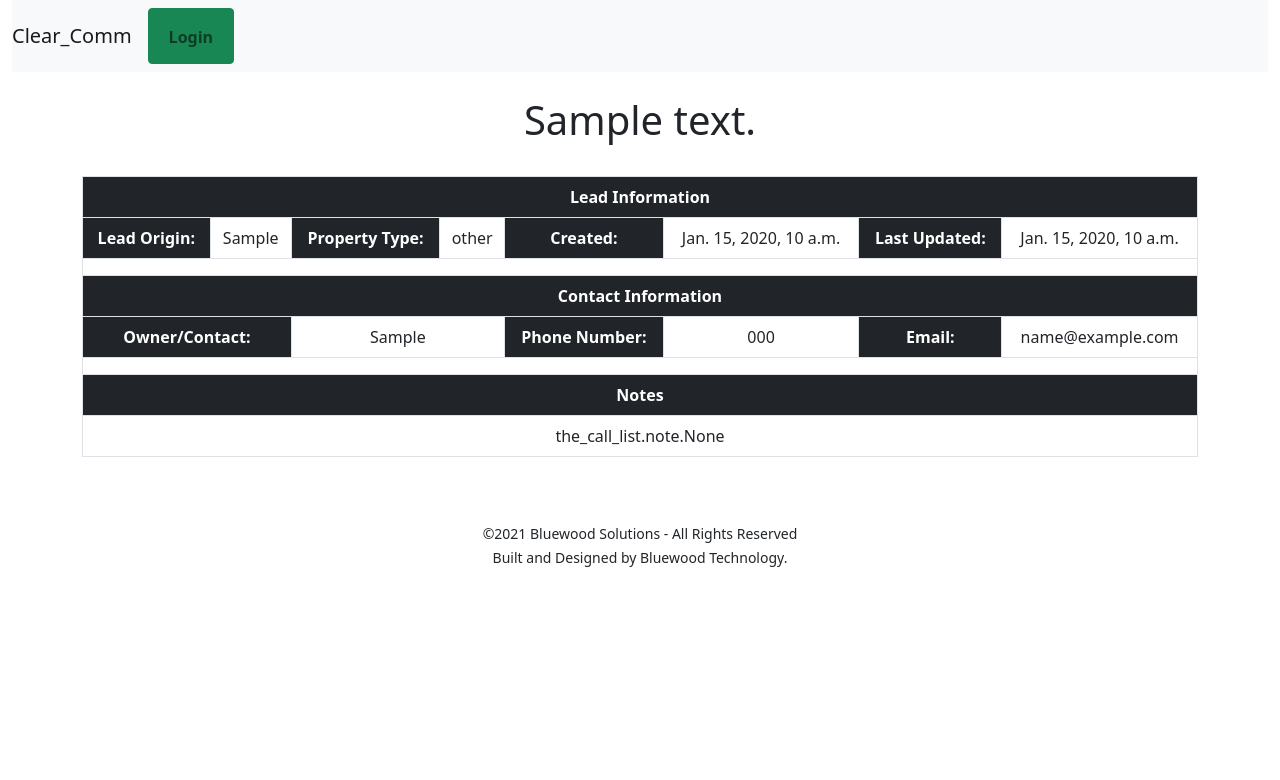
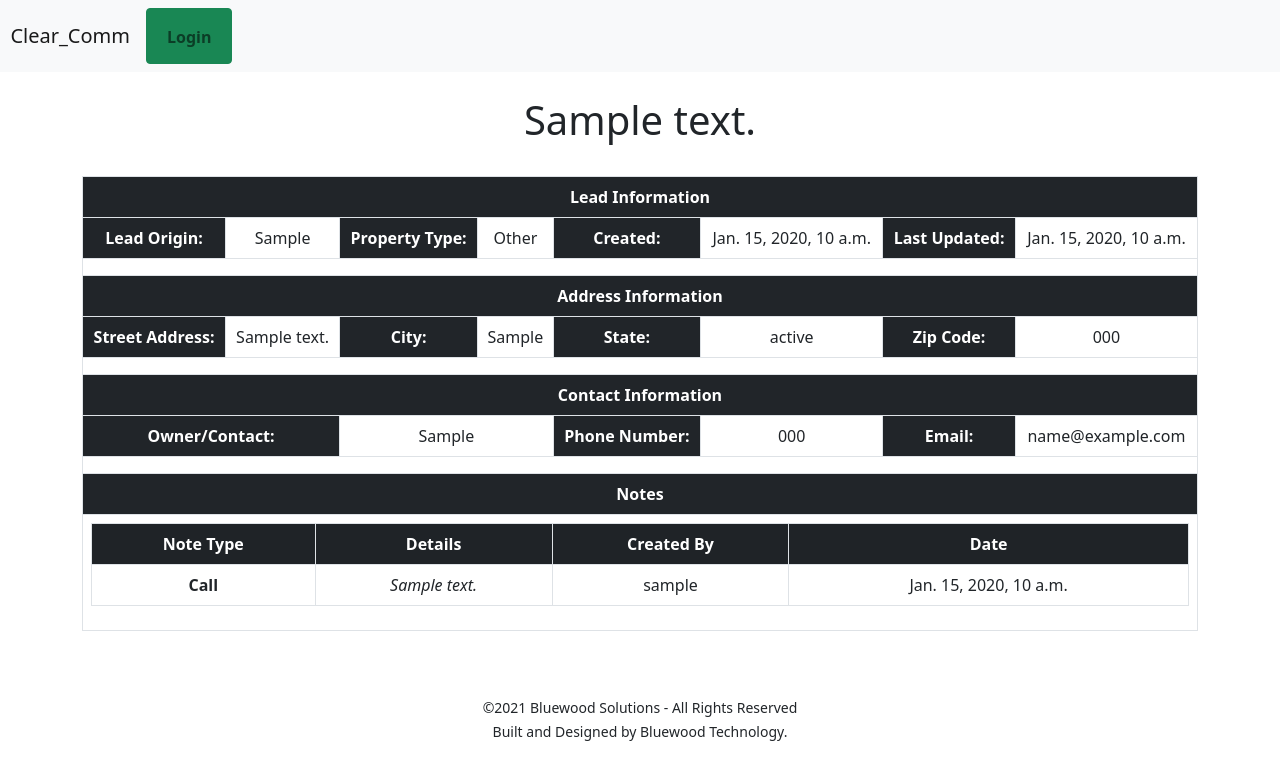
Before and after one commit to SamCrabtree/Clear_Comm, a Django app: page /lead/1 in a window 1280 px wide. Shown: the top 780 px of the page. Run offline with Django 3.2, Linux system fonts and the light colour scheme; tables that the repository leaves empty hold one stand-in row (values such as "Sample post").

Commit message:
Major Logistic Update
Created Note Framework and template layouts.

```diff
--- a/clear_comm/the_call_list/models.py
+++ b/clear_comm/the_call_list/models.py
@@ -2,56 +2,60 @@ from django.db import models
 from django.contrib.auth.models import User
 
 TYPE_CHOICES = (
-    ('other' , 'OTHER'),
-    ('single family' , 'SINGLE FAMILY'),
-    ('commercial', 'COMMERCIAL'),
-    ('duplex', 'DUPLEX' ),
-    ('triplex' , 'TRIPLEX'),
-    ('multiplex', 'MULTIPLEX' ),
-    ('lot/land', 'LOT/LAND' ),
+    ('Other' , 'OTHER'),
+    ('Single Family' , 'SINGLE FAMILY'),
+    ('Commercial', 'COMMERCIAL'),
+    ('Duplex', 'DUPLEX' ),
+    ('Triplex' , 'TRIPLEX'),
+    ('Multiplex', 'MULTIPLEX' ),
+    ('Lot/Land', 'LOT/LAND' ),
 )
 
 STATUS_CHOICES = (
-    ('cold' , 'COLD'),
-    ('in contact', 'IN CONTACT'),
-    ('appointment set', 'APPOINTMENT SET' ),
-    ('offer made' , 'OFFER MADE')
+    ('Cold' , 'COLD'),
+    ('In Contact', 'IN CONTACT'),
+    ('Appointment Set', 'APPOINTMENT SET' ),
+    ('Offer Made' , 'OFFER MADE')
 )
 
 NOTE_CHOICES = (
-    ('call' , 'CALL'),
-    ('text', 'TEXT'),
-    ('email', 'EMAIL' ),
-    ('internal note' , 'INTERNAL NOTE'),
-    ('offer', 'OFFER'),
-    ('bad number', 'BAD NUMBER'),
-    ('bad email', 'BAD EMAIL'),
-    ('do not contact', 'DO NOT CONTACT')
+    ('Call' , 'CALL'),
+    ('Text', 'TEXT'),
+    ('Email', 'EMAIL' ),
+    ('Internal Note' , 'INTERNAL NOTE'),
+    ('Offer', 'OFFER'),
+    ('Voicemail', 'VOICEMAIL'),
+    ('Bad Number', 'BAD NUMBER'),
+    ('Bad Email', 'BAD EMAIL'),
+    ('Do Not Contact', 'DO NOT CONTACT')
 )
 
 class property(models.Model):
     address = models.CharField(max_length=500)
-    property_type = models.CharField(max_length=500, choices=TYPE_CHOICES, default='other')
+    city = models.CharField(max_length=50)
+    state = models.CharField(max_length=2)
+    zip_code = models.CharField(max_length=12)
+    property_type = models.CharField(max_length=500, choices=TYPE_CHOICES, default='Other')
     contact = models.CharField(max_length=500)
     phone = models.CharField(max_length=11)
     origin = models.CharField(max_length=40)
     email = models.EmailField(max_length=99)
-    status = models.CharField(max_length=500, choices=STATUS_CHOICES, default='cold')
+    status = models.CharField(max_length=500, choices=STATUS_CHOICES, default='Cold')
     creator = models.ForeignKey(User, on_delete=models.CASCADE)
     created = models.DateTimeField(auto_now_add=True)
     updated = models.DateTimeField(auto_now=True)
-    notes = {}
+
 
     def __str__(self):
-        return self.address + ' | ' + self.status
+        return self.address
 
 class note(models.Model):
-    Property = models.ForeignKey(property, related_name='notes', on_delete=models.CASCADE)
-    note_type = models.CharField(max_length=500, choices=NOTE_CHOICES, default='internal note')
+    Property = models.ForeignKey(property, related_name="notes",on_delete=models.CASCADE)
+    note_type = models.CharField(max_length=500, choices=NOTE_CHOICES, default='Internal Note')
     note = models.TextField(max_length=1000)
     creator = models.ForeignKey(User, on_delete=models.CASCADE)
     created = models.DateTimeField(auto_now_add=True)
     updated = models.DateTimeField(auto_now=True)
 
     def __str__(self):
-        return '%s - %s' % (self.Property.address, self.creator, self.created)
+        return '%s - %s - %s - %s - %s' % (self.Property, self.creator, self.note_type, self.note, self.created)
--- a/clear_comm/the_call_list/templates/base.html
+++ b/clear_comm/the_call_list/templates/base.html
@@ -7,15 +7,15 @@
     <meta name="viewport" content="width=device-width, initial-scale=1.0">
     <title>{% block title %}Clear_Comm{% endblock %}</title>
     <link href="https://cdn.jsdelivr.net/npm/bootstrap@5.1.0/dist/css/bootstrap.min.css" rel="stylesheet" integrity="sha384-KyZXEAg3QhqLMpG8r+8fhAXLRk2vvoC2f3B09zVXn8CA5QIVfZOJ3BCsw2P0p/We" crossorigin="anonymous">
-
+    <link rel="shortcut icon" href="{%  static 'phone.svg' %}">
 </head>
 <body>
 
         <header>
-            <div class="container-fluid">
+
 
             <nav class="navbar navbar-expand-md navbar-light bg-light">
-                <a class="navbar-brand" href="{% url 'home' %}">Clear_Comm</a>
+                <a class="navbar-brand" href="{% url 'home' %}"> &NonBreakingSpace;  Clear_Comm</a>
 
                     <ul class="navbar-nav ml-auto mb-2 mb-lg-0 mr-1">
                       {% if user.is_authenticated %}
@@ -46,7 +46,7 @@
     <footer>
         <center><small>&copy;{%now "Y"%} Bluewood Solutions - All Rights Reserved<br/> Built and Designed by Bluewood Technology.</small></center>
     </footer>
-
+<br/><br/>
     <script src="https://cdn.jsdelivr.net/npm/bootstrap@5.1.0/dist/js/bootstrap.bundle.min.js" integrity="sha384-U1DAWAznBHeqEIlVSCgzq+c9gqGAJn5c/t99JyeKa9xxaYpSvHU5awsuZVVFIhvj" crossorigin="anonymous"></script>
 </body>
 </html>
--- a/clear_comm/the_call_list/templates/lead.html
+++ b/clear_comm/the_call_list/templates/lead.html
@@ -1,7 +1,7 @@
 
 {% extends 'base.html' %}
 {% load static %}
-{% block title %}Clear_Comm | Lead Details{% endblock %}
+{% block title %}{{ property.address }}{% endblock %}
 {% block content %}
     <center><h1>{{ property.address }}</h1></center>
         <br/>
@@ -18,6 +18,22 @@
             <td class=><center>{{ property.created }}</center></td>
             <td class="text-white bg-dark"><center><b>Last Updated:</b></center></td>
             <td class=><center>{{ property.updated }}</center></td>
+        </tr>
+        <tr>
+            <td colspan="8" ></td>
+        </tr>
+        <tr>
+            <td colspan="8" class="text-white bg-dark"> <center><b>Address Information</b></center></td>
+        </tr>
+        <tr>
+            <td class="text-white bg-dark"><center><b>Street Address:</b></center></td>
+            <td><center>{{ property.address }}</center></td>
+            <td class="text-white bg-dark"><center><b>City:</b></center></td>
+            <td class=><center>{{ property.city }}</center></td>
+            <td class="text-white bg-dark"><center><b>State:</b></center></td>
+            <td><center>{{ property.state }}</center></td>
+            <td class="text-white bg-dark"><center><b>Zip Code:</b></center></td>
+            <td class=><center>{{ property.zip_code }}</center></td>
         </tr>
         <tr>
             <td colspan="8" ></td>
@@ -42,8 +58,33 @@
             <td colspan="8" class="text-white bg-dark"> <center><b>Notes</b></center></td>
         </tr>
         <tr>
-            <td colspan="8"><center>{{property.notes}}</center></td>
+            <td colspan="8"><center>
+           <table class="table table-bordered table-striped">
+                <tr>
+                    <th class="text-white bg-dark"><center>Note Type</center></th>
+                    <th class="text-white bg-dark"><center>Details</center></th>
+                    <th class="text-white bg-dark"><center>Created By</center></th>
+                    <th class="text-white bg-dark"><center>Date</center></th>
+                </tr>
+                {% if not property.notes.all %}
+                <tr><td colspan="4"><center><i>There are no notes for this lead</i></center></td></tr>
+                {% else %}
+                {% for x in property.notes.all %}
+                <tr>
+                    <td><center><b>{{ x.note_type}}</b></center></td>
+                    <td><center><i>{{ x.note}}</i></center></td>
+                    <td><center>{{ x.creator}}</center></td>
+                    <td><center>{{ x.created}}</center></td>
+                </tr>
+                {% endfor %}
 
+                {% endif %}
+
+
+
+            </table>
+
+            </center></td>
         </tr>
 
 
```
Also changed, not shown: clear_comm/the_call_list/migrations/0003_auto_20211027_2243.py (added), 1 other file.
